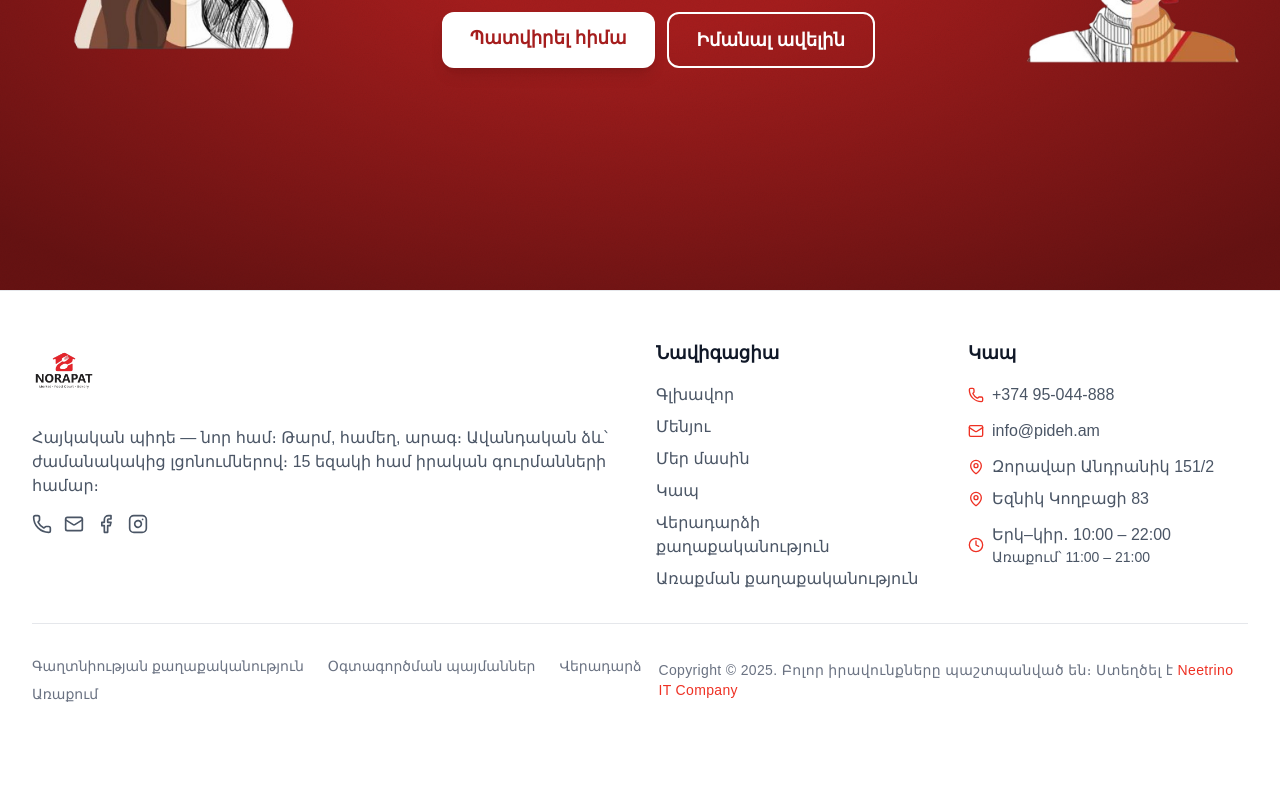
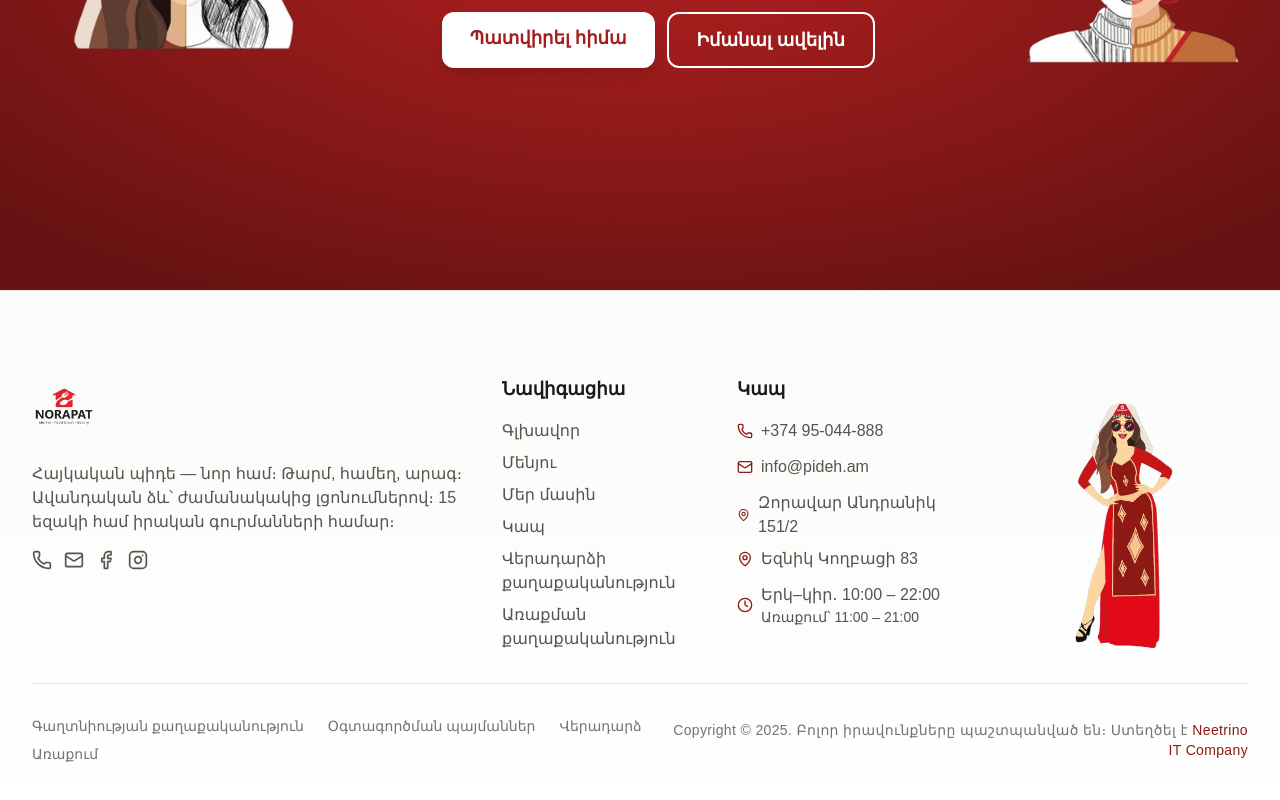
Before and after one commit to neetrino/norapat.am, a Next.js app: page / in a window 1280 px wide. Shown: the part 2860-3660 px from the top of the page. Before the commit the page ends 3612 px from the top, so only its background shows below. Built offline with nearby package versions, Linux system fonts and the light colour scheme; no server answers; the database is empty.

Commit message:
footerում նկարի ավելացում

```diff
--- a/src/components/Footer.tsx
+++ b/src/components/Footer.tsx
@@ -1,10 +1,15 @@
 'use client'
 
+import Image from 'next/image'
 import Link from 'next/link'
 import { Phone, Mail, MapPin, Clock, Facebook, Instagram } from 'lucide-react'
 import { useI18n } from '@/i18n/I18nContext'
 import { usePublicSiteSettings } from '@/hooks/usePublicSiteSettings'
 import { SiteBrandMark } from '@/components/SiteBrandMark'
+
+const LINK_HOVER = 'transition-colors hover:text-red-800'
+const LINK_BASE = `text-stone-600 ${LINK_HOVER}`
+const ICON_ACCENT = 'text-red-800'
 
 export default function Footer() {
   const { t } = useI18n()
@@ -12,113 +17,134 @@ export default function Footer() {
   const branding = usePublicSiteSettings()
 
   return (
-    <footer className="bg-white border-t border-gray-200 text-gray-900 py-12">
-      <div className="max-w-7xl mx-auto px-4 sm:px-6 lg:px-8">
-        <div className="grid grid-cols-1 md:grid-cols-4 gap-8">
-          {/* Company Info */}
+    <footer className="relative border-t border-red-950/10 bg-gradient-to-b from-stone-50 to-white text-stone-900">
+      <div className="mx-auto max-w-7xl px-4 sm:px-6 lg:px-8">
+        <div className="flex flex-col gap-10 pt-10 pb-6 xl:flex-row xl:items-end xl:gap-12 xl:pb-8">
+          <div className="min-w-0 flex-1">
+            <div className="grid grid-cols-1 gap-8 md:grid-cols-4">
               <div className="md:col-span-2">
                 <div className="mb-4">
                   <SiteBrandMark variant="footer" branding={branding} />
                 </div>
-            <p className="text-gray-600 mb-4">
-              {f.tagline}
-            </p>
+                <p className="mb-4 max-w-xl text-stone-600">{f.tagline}</p>
                 <div className="flex flex-wrap items-center gap-3">
-              <a href="tel:+37495044888" className="text-gray-600 hover:text-orange-500 transition-colors" aria-label={f.ariaPhone}>
+                  <a
+                    href="tel:+37495044888"
+                    className={LINK_BASE}
+                    aria-label={f.ariaPhone}
+                  >
                     <Phone className="h-5 w-5" />
                   </a>
-              <a href="mailto:info@pideh.am" className="text-gray-600 hover:text-orange-500 transition-colors" aria-label={f.ariaEmail}>
+                  <a
+                    href="mailto:info@pideh.am"
+                    className={LINK_BASE}
+                    aria-label={f.ariaEmail}
+                  >
                     <Mail className="h-5 w-5" />
                   </a>
-              <a href="https://www.facebook.com" target="_blank" rel="noopener noreferrer" className="text-gray-600 hover:text-orange-500 transition-colors" aria-label="Facebook">
+                  <a
+                    href="https://www.facebook.com"
+                    target="_blank"
+                    rel="noopener noreferrer"
+                    className={LINK_BASE}
+                    aria-label="Facebook"
+                  >
                     <Facebook className="h-5 w-5" />
                   </a>
-              <a href="https://www.instagram.com" target="_blank" rel="noopener noreferrer" className="text-gray-600 hover:text-orange-500 transition-colors" aria-label="Instagram">
+                  <a
+                    href="https://www.instagram.com"
+                    target="_blank"
+                    rel="noopener noreferrer"
+                    className={LINK_BASE}
+                    aria-label="Instagram"
+                  >
                     <Instagram className="h-5 w-5" />
                   </a>
                 </div>
               </div>
 
-          {/* Quick Links */}
               <div>
-            <h4 className="text-lg font-semibold mb-4 text-gray-900">{f.navHeading}</h4>
+                <h4 className="mb-4 text-lg font-semibold text-stone-900">
+                  {f.navHeading}
+                </h4>
                 <ul className="space-y-2">
                   <li>
-                <Link href="/" className="text-gray-600 hover:text-orange-500 transition-colors">
+                    <Link href="/" className={LINK_BASE}>
                       {nav.home}
                     </Link>
                   </li>
                   <li>
-                <Link href="/products" className="text-gray-600 hover:text-orange-500 transition-colors">
+                    <Link href="/products" className={LINK_BASE}>
                       {nav.menu}
                     </Link>
                   </li>
                   <li>
-                <Link href="/about" className="text-gray-600 hover:text-orange-500 transition-colors">
+                    <Link href="/about" className={LINK_BASE}>
                       {nav.about}
                     </Link>
                   </li>
                   <li>
-                <Link href="/contact" className="text-gray-600 hover:text-orange-500 transition-colors">
+                    <Link href="/contact" className={LINK_BASE}>
                       {nav.contact}
                     </Link>
                   </li>
                   <li>
-                <Link href="/refund" className="text-gray-600 hover:text-orange-500 transition-colors">
+                    <Link href="/refund" className={LINK_BASE}>
                       {f.refundPolicy}
                     </Link>
                   </li>
                   <li>
-                <Link href="/delivery" className="text-gray-600 hover:text-orange-500 transition-colors">
+                    <Link href="/delivery" className={LINK_BASE}>
                       {f.deliveryPolicy}
                     </Link>
                   </li>
                 </ul>
               </div>
 
-          {/* Contact Info */}
               <div>
-            <h4 className="text-lg font-semibold mb-4 text-gray-900">{f.contactsHeading}</h4>
+                <h4 className="mb-4 text-lg font-semibold text-stone-900">
+                  {f.contactsHeading}
+                </h4>
                 <div className="space-y-3">
                   <div className="flex items-center space-x-2">
-                <Phone className="h-4 w-4 text-orange-500" />
-                <a href="tel:+37495044888" className="text-gray-600 hover:text-orange-500 transition-colors">
+                    <Phone className={`h-4 w-4 ${ICON_ACCENT}`} />
+                    <a href="tel:+37495044888" className={LINK_BASE}>
                       +374 95-044-888
                     </a>
                   </div>
                   <div className="flex items-center space-x-2">
-                <Mail className="h-4 w-4 text-orange-500" />
-                <a href="mailto:info@pideh.am" className="text-gray-600 hover:text-orange-500 transition-colors">
+                    <Mail className={`h-4 w-4 ${ICON_ACCENT}`} />
+                    <a href="mailto:info@pideh.am" className={LINK_BASE}>
                       info@pideh.am
                     </a>
                   </div>
                   <div className="space-y-2">
                     <div className="flex items-center space-x-2">
-                  <MapPin className="h-4 w-4 text-orange-500" />
+                      <MapPin className={`h-4 w-4 ${ICON_ACCENT}`} />
                       <a
                         href="https://maps.google.com/?q=Zoravar+Andranik+151%2F2,+Yerevan,+Armenia"
                         target="_blank"
                         rel="noopener noreferrer"
-                    className="text-gray-600 hover:text-orange-500 transition-colors"
+                        className={LINK_BASE}
                       >
                         {f.addressZoravar}
                       </a>
                     </div>
                     <div className="flex items-center space-x-2">
-                  <MapPin className="h-4 w-4 text-orange-500" />
+                      <MapPin className={`h-4 w-4 ${ICON_ACCENT}`} />
                       <a
                         href="https://maps.google.com/?q=Eznik+Koghbatsi+83,+Yerevan,+Armenia"
                         target="_blank"
                         rel="noopener noreferrer"
-                    className="text-gray-600 hover:text-orange-500 transition-colors"
+                        className={LINK_BASE}
                       >
                         {f.addressEznik}
                       </a>
                     </div>
                   </div>
                   <div className="flex items-center space-x-2">
-                <Clock className="h-4 w-4 text-orange-500" />
-                <div className="text-gray-600">
+                    <Clock className={`h-4 w-4 ${ICON_ACCENT}`} />
+                    <div className="text-stone-600">
                       <div>{f.hoursWeek}</div>
                       <div className="text-sm">{f.hoursDelivery}</div>
                     </div>
@@ -126,31 +152,44 @@ export default function Footer() {
                 </div>
               </div>
             </div>
+          </div>
 
-        {/* Bottom */}
-        <div className="border-t border-gray-200 mt-8 pt-8">
-          <div className="flex flex-col md:flex-row justify-between items-center space-y-4 md:space-y-0">
-            <div className="flex flex-wrap justify-center md:justify-start gap-x-6 gap-y-2 text-sm">
-              <Link href="/privacy" className="text-gray-500 hover:text-orange-500 transition-colors">
+          <div className="flex shrink-0 justify-center xl:w-[260px] xl:justify-end">
+            <Image
+              src="/footer-taraz-mascot.png"
+              alt={f.mascotAlt}
+              width={320}
+              height={640}
+              className="h-[200px] w-auto select-none object-contain object-bottom sm:h-[240px] xl:h-[min(320px,42vh)]"
+              sizes="(max-width: 640px) 200px, (max-width: 1280px) 240px, 280px"
+              priority={false}
+            />
+          </div>
+        </div>
+
+        <div className="border-t border-stone-200/90 pt-8 pb-10">
+          <div className="flex flex-col items-center justify-between space-y-4 md:flex-row md:space-y-0">
+            <div className="flex flex-wrap justify-center gap-x-6 gap-y-2 text-sm md:justify-start">
+              <Link href="/privacy" className="text-stone-500 transition-colors hover:text-red-800">
                 {f.privacy}
               </Link>
-              <Link href="/terms" className="text-gray-500 hover:text-orange-500 transition-colors">
+              <Link href="/terms" className="text-stone-500 transition-colors hover:text-red-800">
                 {f.terms}
               </Link>
-              <Link href="/refund" className="text-gray-500 hover:text-orange-500 transition-colors">
+              <Link href="/refund" className="text-stone-500 transition-colors hover:text-red-800">
                 {f.refundShort}
               </Link>
-              <Link href="/delivery" className="text-gray-500 hover:text-orange-500 transition-colors">
+              <Link href="/delivery" className="text-stone-500 transition-colors hover:text-red-800">
                 {f.deliveryShort}
               </Link>
             </div>
-            <p className="text-sm font-light tracking-wide text-gray-500">
+            <p className="text-center text-sm font-light tracking-wide text-stone-500 md:text-right">
               {f.copyright} {f.createdBy}{' '}
               <a
                 href="https://neetrino.com"
                 target="_blank"
                 rel="noopener noreferrer"
-                className="text-orange-500 hover:text-orange-400 transition-colors font-normal"
+                className="font-normal text-red-800 transition-colors hover:text-red-700"
               >
                 Neetrino IT Company
               </a>
--- a/src/i18n/dictionaries/hy.ts
+++ b/src/i18n/dictionaries/hy.ts
@@ -112,6 +112,8 @@ export const hy: AppMessages = {
     hoursDelivery: 'Առաքում՝ 11:00 – 21:00',
     ariaPhone: 'Հեռախոս',
     ariaEmail: 'Էլ․ փոստ',
+    mascotAlt:
+      'Ստիլիզացված պատկեր՝ հայկական տարազի տարրերով, բրենդի դեկորատիվ տարր',
   },
   home: {
     ariaBrandBanner: 'Բրենդային բաններ',
--- a/src/i18n/types.ts
+++ b/src/i18n/types.ts
@@ -118,6 +118,8 @@ export interface AppMessages {
     hoursDelivery: string
     ariaPhone: string
     ariaEmail: string
+    /** Դեկորատիվ պատկեր ֆուտերում (մասկոտ) */
+    mascotAlt: string
   }
   home: {
     ariaBrandBanner: string
```
Also changed, not shown: public/footer-taraz-mascot.png (added). Lines whose indentation alone changed are shown as unchanged.
